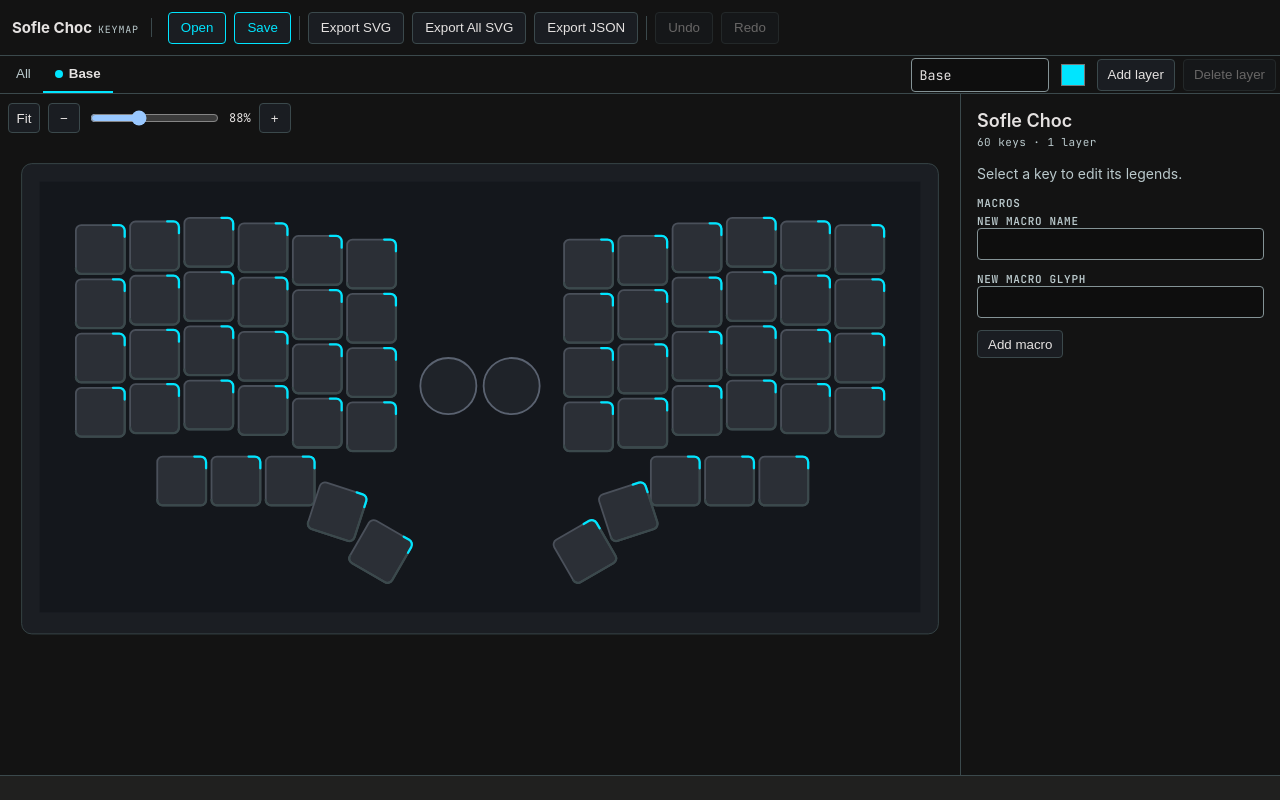
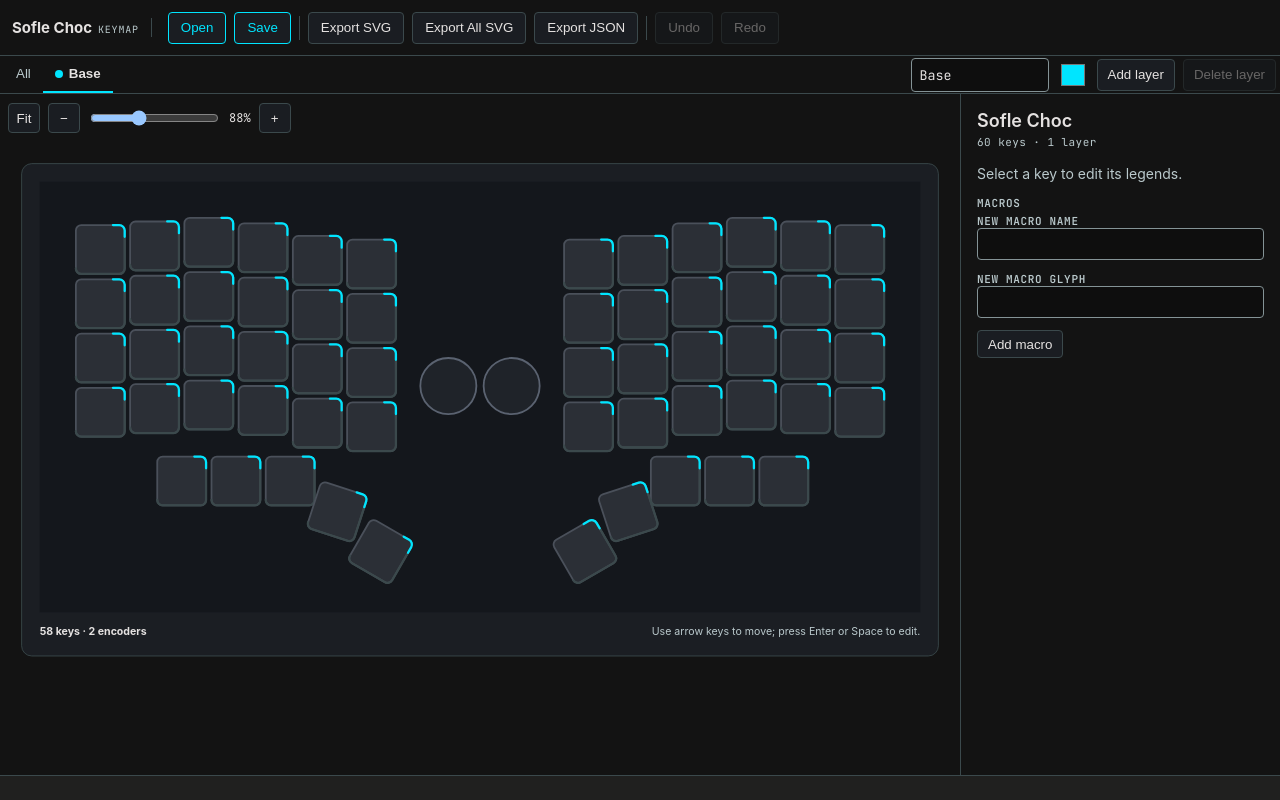
Before and after one commit to stevenengland/zmk-config, a React (Vite) app in the folder keymap-app/: page / in a window 1280 px wide. Built offline with nearby package versions, Linux system fonts and the light colour scheme; a web font is replaced by a local one.

Commit message:
feat(board): add first-selection guidance
Refs: #49

```diff
--- a/keymap-app/src/App.tsx
+++ b/keymap-app/src/App.tsx
@@ -25,6 +25,7 @@
   const [historyState, dispatch] = useReducer(documentHistoryReducer, undefined, createInitialHistoryState);
   const [status, setStatus] = useState<StatusMessage | null>(null);
   const [mobileEditorOpen, setMobileEditorOpen] = useState(false);
+  const [hasSelectedBoardPosition, setHasSelectedBoardPosition] = useState(false);
   const store = useMemo(() => ({ state: historyState, dispatch }), [historyState]);
 
   const state = historyState.present;
@@ -47,6 +48,7 @@
 
   const selectKey = (id: string) => {
     setStatus(null);
+    setHasSelectedBoardPosition(true);
     dispatch({ type: "select-key", keyId: id });
     setMobileEditorOpen(true);
   };
@@ -196,6 +198,7 @@
                       if (index >= 0) dispatch({ type: "select", index });
                     }}
                     macros={state.document.macros ?? {}}
+                    guidanceVisible={!hasSelectedBoardPosition}
                   />
                 </div>
               </div>
--- a/keymap-app/src/components/KeyboardCanvas.tsx
+++ b/keymap-app/src/components/KeyboardCanvas.tsx
@@ -25,6 +25,8 @@
   onJumpToLayer?: (layerName: string) => void;
   /** Document-level macro registry, used to resolve a key's macro reference to its display glyph. */
   macros?: MacroRegistry;
+  /** Shows first-session keyboard guidance when true; when false, keeps only the board summary. */
+  guidanceVisible?: boolean;
 }
 
 type Direction = "up" | "down" | "left" | "right";
@@ -69,6 +71,7 @@
   layers,
   onJumpToLayer,
   macros,
+  guidanceVisible,
 }: KeyboardCanvasProps = {}) {
   // Hover tracking is delegated on the <svg> rather than wired per-Keycap, so
   // the tooltip's DOM-rect anchoring stays independent of the SVG render tree.
@@ -161,6 +164,23 @@
           />
         ))}
       </svg>
+      {guidanceVisible !== undefined ? (
+        <div
+          aria-label="Board navigation"
+          style={{
+            display: "flex",
+            justifyContent: "space-between",
+            gap: 16,
+            paddingTop: 10,
+            color: "#bac9cc",
+            fontFamily: "Inter, system-ui, sans-serif",
+            fontSize: 12,
+          }}
+        >
+          <strong style={{ color: "#e5e2e1" }}>58 keys · 2 encoders</strong>
+          {guidanceVisible ? <span>Use arrow keys to move; press Enter or Space to edit.</span> : null}
+        </div>
+      ) : null}
       {hover ? (
         <KeyTooltip
           keyId={hover.id}
```
Also changed, not shown: 1 other file (tests, documents, lock files or other folders).
